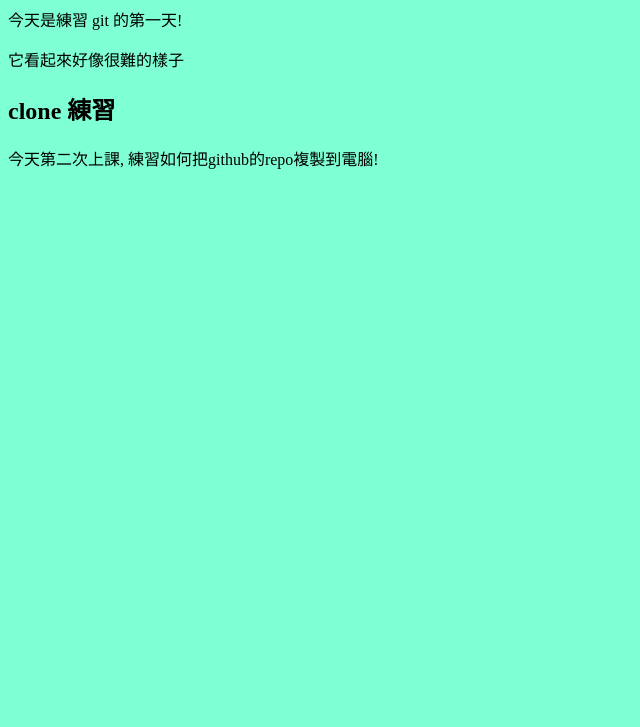
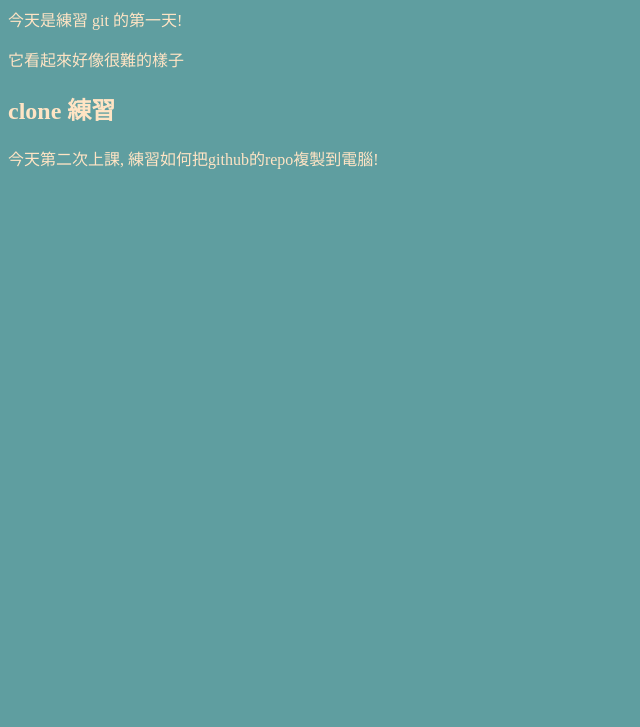
Before and after one commit to Roy-xie/README, a plain HTML site: page index.html in a window 1280 px wide. Shown: the part 73-800 px from the top of the page, without its empty margins (0-640 px from the left). Drawn offline with Linux system fonts and the light colour scheme.

Commit message:
第三次

```diff
--- a/style.css
+++ b/style.css
@@ -1,3 +1,8 @@
 body{
-    background-color: aquamarine;
+    background-color: cadetblue;
+    color: bisque;
 }
+
+h1 a:hover{
+    color: brown;
+}
```
